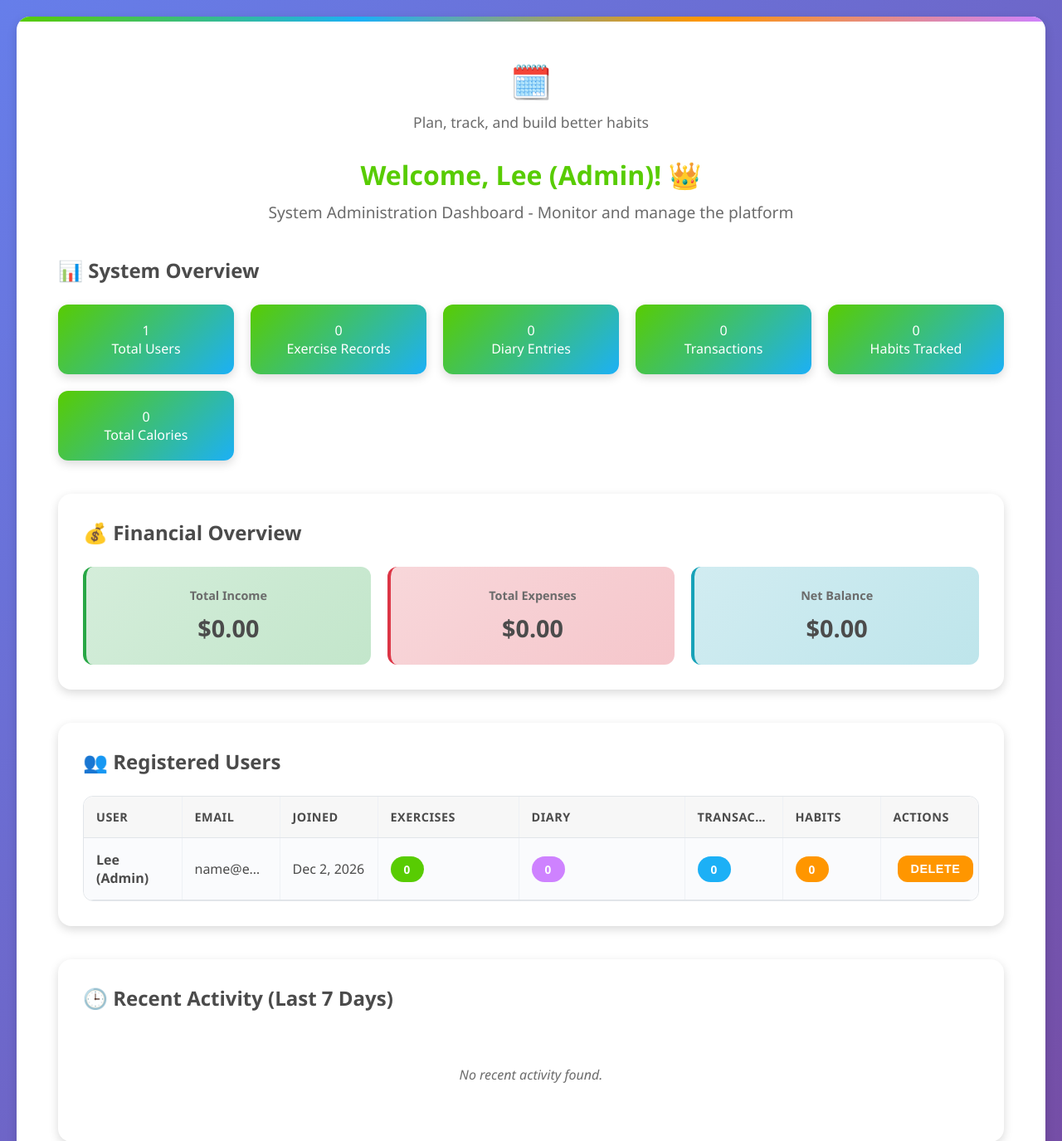
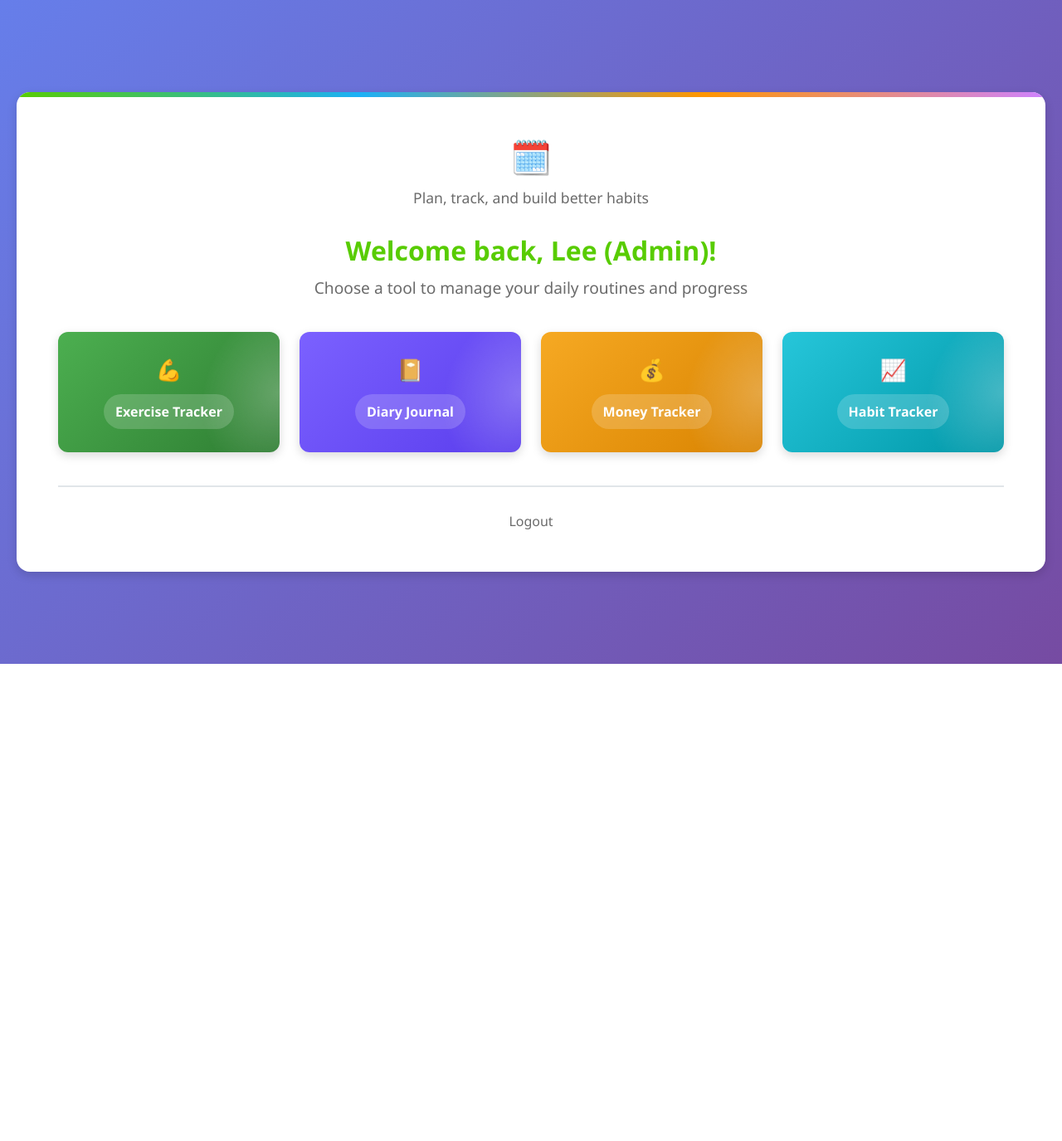
Before and after one commit to SiuZheng/Student-Routine-Organizer-Web-App, a PHP site: page /dashboard.php in a window 1280 px wide. Shown: the top 1375 px of the page at 83% size. After the commit the page ends 800 px from the top, so only its background shows below. Run offline with PHP 8.4, Linux system fonts and the light colour scheme; the visitor is signed in with stand-in values (Sample User, id 1); data that the repository does not hold is empty.

Commit message:
fix the acc issues

```diff
--- a/add_admin_field.sql
+++ b/add_admin_field.sql
@@ -7,8 +7,5 @@
 ALTER TABLE users
 ADD COLUMN is_admin BOOLEAN DEFAULT FALSE AFTER password;
 
--- Set user ID 1 as admin (modify this as needed)
-UPDATE users SET is_admin = TRUE WHERE id = 1;
-
 -- Verify the change
 SELECT id, username, email, is_admin FROM users;
--- a/admin.php
+++ b/admin.php
@@ -18,7 +18,7 @@
     $is_hardcoded_admin = true;
 }
 
-// Check database admin field for additional admins
+// Check database admin field for additional admins (optional for future use)
 $admin_check = $pdo->prepare("SELECT is_admin FROM users WHERE id = ?");
 $admin_check->execute([$_SESSION['user_id']]);
 $user_data = $admin_check->fetch();
--- a/admin_config.php
+++ b/admin_config.php
@@ -7,7 +7,7 @@
  */
 
 return [
-    // Hardcoded Admin Credentials
+    // Hardcoded Admin Credentials - Primary admin access
     'hardcoded_admin' => [
         'email' => 'lee@gmail.com',
         'password' => '123',
--- a/dashboard.php
+++ b/dashboard.php
@@ -27,8 +27,8 @@
 
         $is_hardcoded_admin = isset($_SESSION['email']) && $_SESSION['email'] === $hardcoded_admin['email'];
 
-        // Check if user is admin (hardcoded OR database)
-        $is_admin = $is_hardcoded_admin || ($_SESSION['user_id'] == 1);
+        // Check if user is admin (hardcoded only)
+        $is_admin = $is_hardcoded_admin;
 
         if ($is_admin): ?>
             <!-- Direct Admin Dashboard Content -->
```
Also changed, not shown: module4.php (indentation only).
